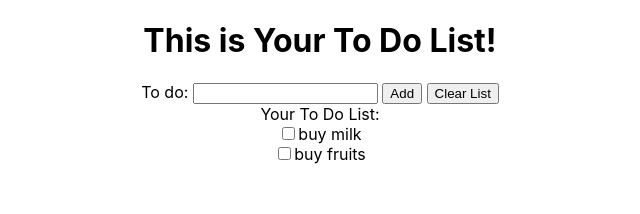
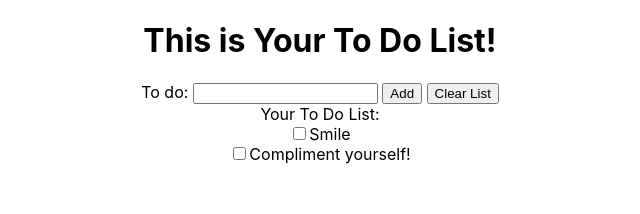
Before and after one commit to RadhikaRJ/your-to-do, a React (Create React App) app: page / in a window 1280 px wide. Shown: the top 214 px of the page, without its empty margins (320-960 px from the left). Built offline with nearby package versions, Linux system fonts and the light colour scheme.

Commit message:
TodoList implemented

```diff
--- a/src/App.js
+++ b/src/App.js
@@ -1,41 +1,14 @@
+import TodoListApp from "./Components/TodoListApp";
+import './App.css';
 
-import './App.css';
-import {useState} from "react";
-import { strikethrough } from 'ansi-colors';
 function App() {
-  const [todoList,setTodoList]=useState(['buy milk','buy fruits']);
-  const[currentInputValue,setCurrentInputValue]=useState("");
 
-  const [doneStatus,setDoneStatus]=useState(false);
 
-function applyStrikethrough()
-{
-  return({
-    textDecoration:strikethrough
-  })
-}
+
+
+
   return (
-    <div className="App">
-      <h1>This is Your To Do List!</h1>
-      <label>To do: </label>
-      <input onChange={(e)=>setCurrentInputValue(e.target.value) } id="todoinput" type="text"></input><span> </span>
-      <button onClick={()=>{
-        setTodoList(todoList.concat(currentInputValue))
-       document.getElementById('todoinput').value=""; //clear input box after appending item
-        }} >Add</button><span> </span>
-      <button onClick={()=>setTodoList([])}>Clear List</button>
-      <div>Your To Do List: </div>
-     {
-       todoList.map((item, index)=>(
-         <div key={index} >
-
-             <input type="checkbox" value="" ></input>{item}{" "}
-         </div>
-
-       ))
-     }
-
-    </div>
+   <TodoListApp/>
   );
 }
 
--- /dev/null
+++ b/src/Components/TodoListApp.js
@@ -0,0 +1,35 @@
+
+import {useState} from "react";
+
+import Todoitem from './Todoitem';
+function TodoListApp(){
+    const [todoList,setTodoList]=useState(['Smile','Compliment yourself!']);
+    const[currentInputValue,setCurrentInputValue]=useState("");
+
+    return(
+        <div className="App">
+        <h1>This is Your To Do List!</h1>
+        <label>To do: </label>
+        <input onChange={(e)=>setCurrentInputValue(e.target.value) } id="todoinput" type="text"></input><span> </span>
+        <button onClick={()=>{
+        setTodoList(todoList.concat(currentInputValue))
+        document.getElementById('todoinput').value=""; //clear input box after appending item
+        }} >Add</button><span> </span>
+        <button onClick={()=>setTodoList([])}>Clear List</button>
+        <div>Your To Do List: </div>
+    {
+        todoList.map((item, index)=>(
+        <div key={index} >
+            <Todoitem item={item}/>
+        </div>
+
+        ))
+
+
+    }
+
+    </div>
+)
+}
+
+export default TodoListApp;
--- /dev/null
+++ b/src/Components/Todoitem.js
@@ -0,0 +1,24 @@
+
+import {useState} from "react"
+function Todoitem(props){
+    const [doneStatus,setDoneStatus]=useState(false);
+    function updateStyle(){
+        if(doneStatus){
+            return({
+              textDecorationLine:"line-through"
+            })
+          }
+         else{
+           return({
+             textDecorationLine: "none"
+           })
+         }
+    }
+
+    return(
+        <div style={updateStyle()} onClick={()=>setDoneStatus(!doneStatus)}>
+            <input type="checkbox" onChange={()=>setDoneStatus(!doneStatus)}></input>
+            {props.item}</div>
+    )
+}
+export default Todoitem;
```
